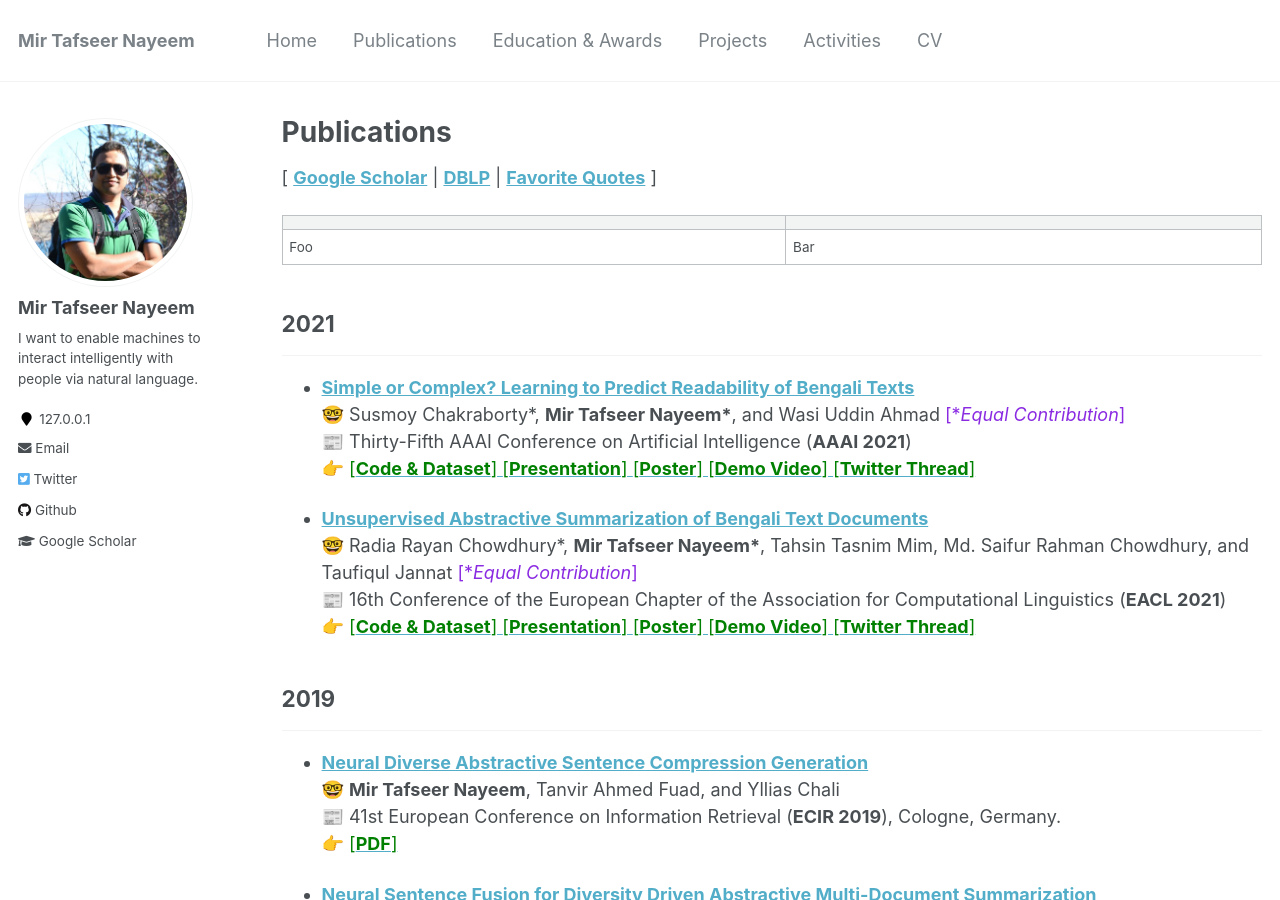
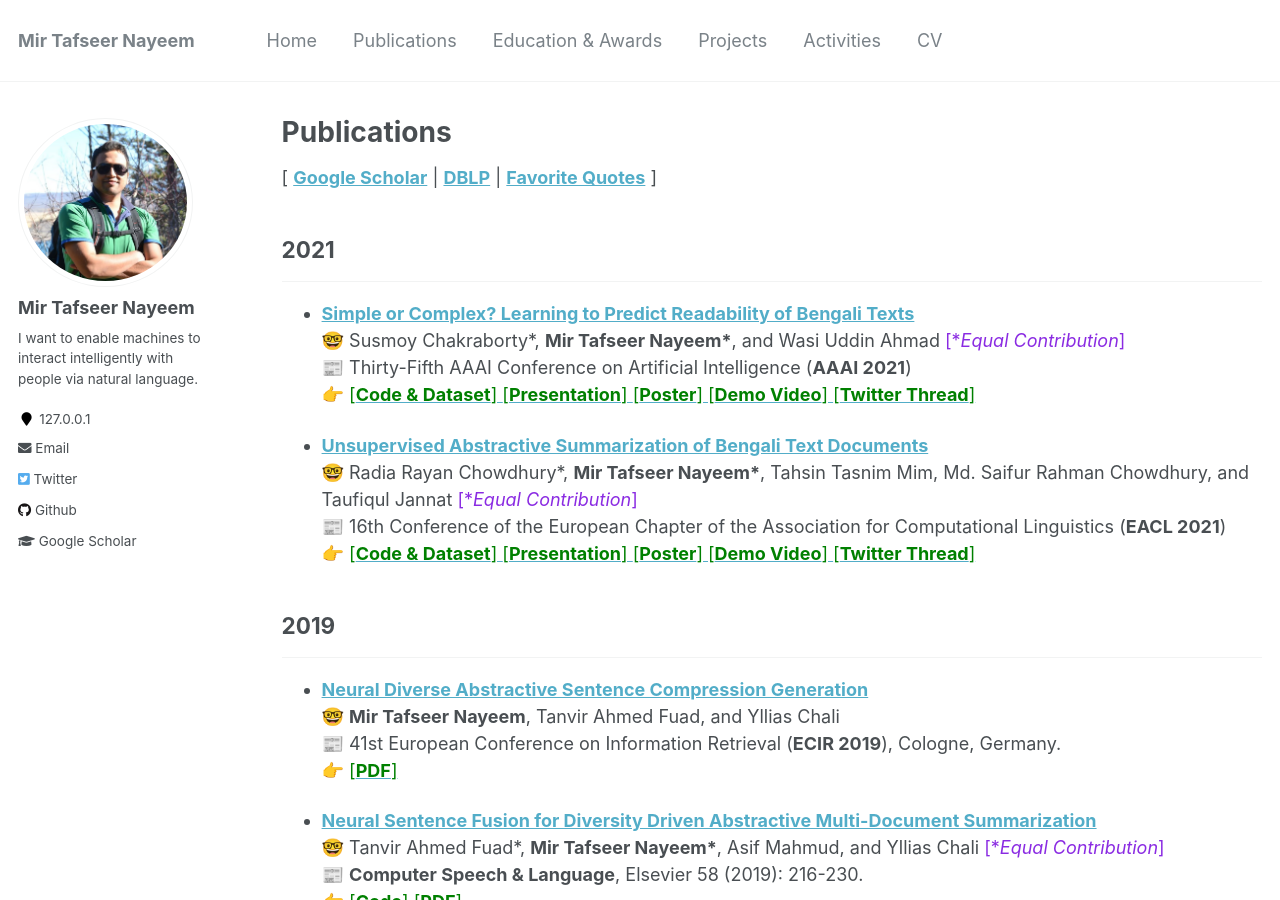
Before and after one commit to sujan-sarker/sujan-sarker.github.io, a Jekyll site: the page built from _pages/publications.md, in a window 1280 px wide and 900 px high. Built offline with Jekyll 4.4.1, drawn with Linux system fonts in a browser that asks for light colours.

Commit message:
Update publications.md

```diff
--- a/_pages/publications.md
+++ b/_pages/publications.md
@@ -6,10 +6,6 @@ author_profile: true
 ---
 
 [ [**Google Scholar**](https://scholar.google.com/citations?hl=en&user=qoeylgEAAAAJ&view_op=list_works&sortby=pubdate) \| [**DBLP**](https://dblp.org/pid/125/2693.html) \| [**Favorite Quotes**](#favorite-quotes) ]
-
-| <!-- -->    | <!-- -->    |
-|-------------|-------------|
-| Foo         | Bar         |
 
 ## 2021
 -----------
```
